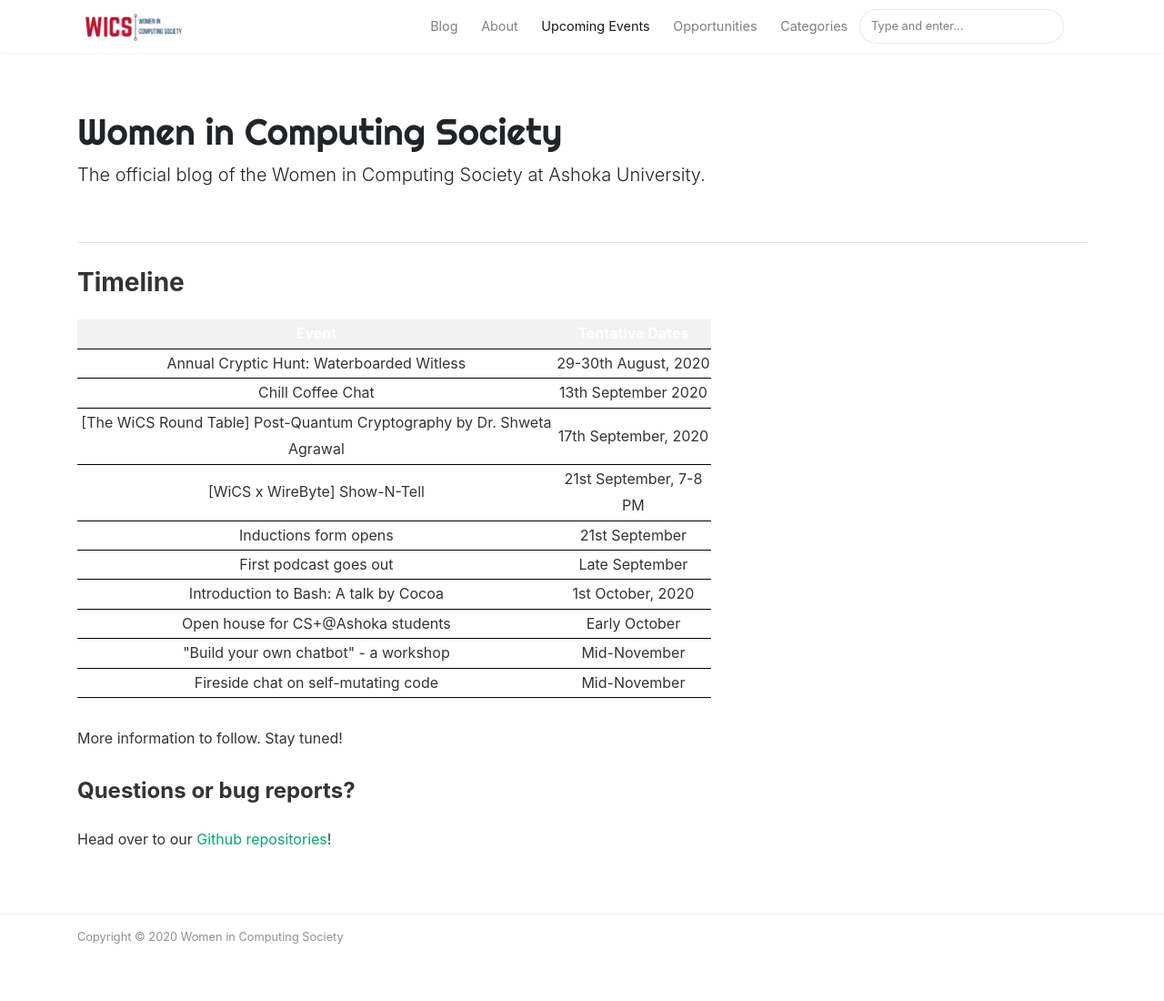
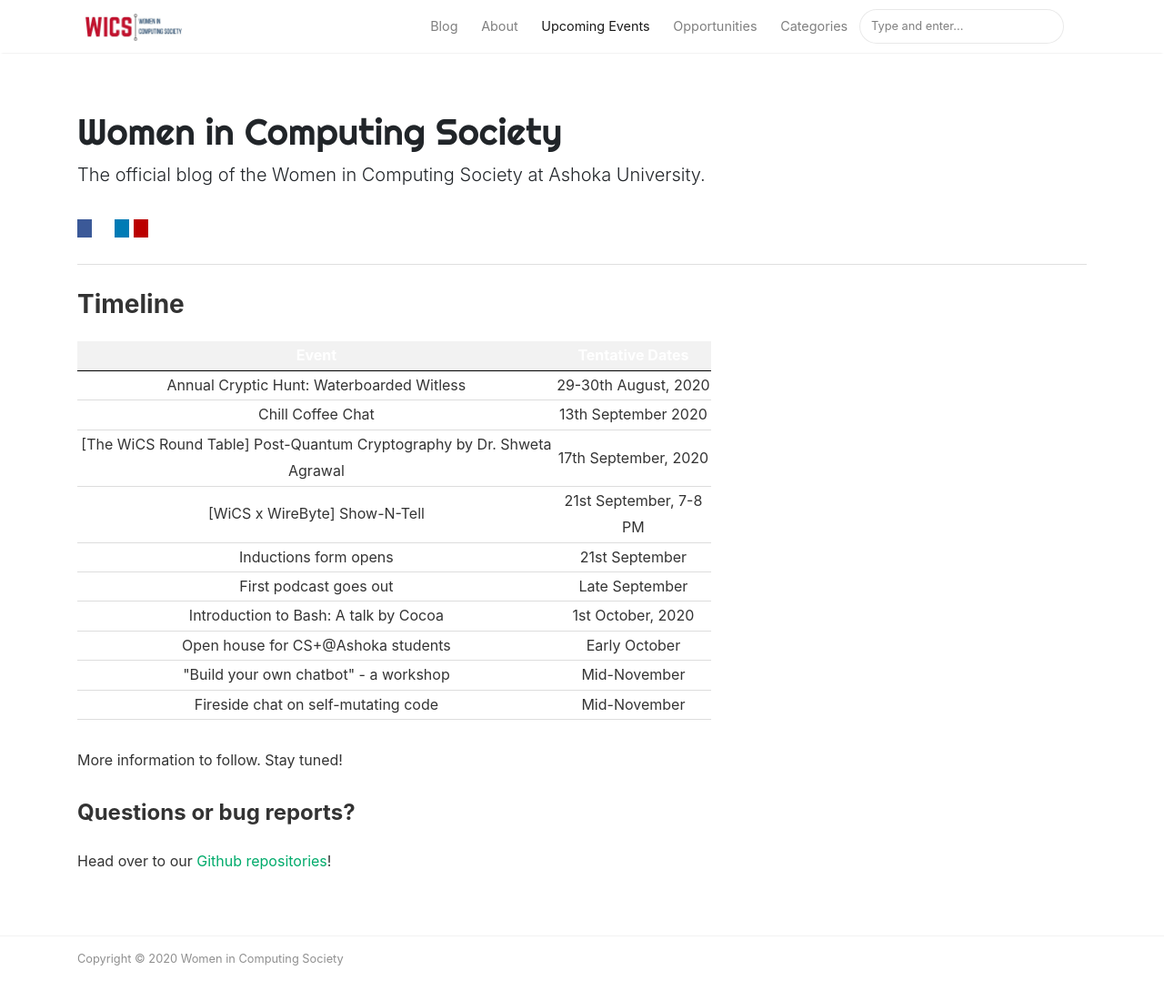
Before and after one commit to wics-ashoka/wics-ashoka.github.io, a Jekyll site: the page built from _pages/upcomingevents.md, in a window 1280 px wide and 1137 px high. Shown: the top 1100 px of the window at 91% size. Built offline with Jekyll 4.4.1, drawn with Linux system fonts in a browser that asks for light colours; nearby versions of some CDN libraries.

Commit message:
add contact

```diff
--- a/_layouts/default.html
+++ b/_layouts/default.html
@@ -33,9 +33,6 @@
 ga('send', 'pageview');
 </script>
 {% endif %}
-<div align="text-center">
-    {% include contact.html %}
-</div>
 {% capture layout %}{% if page.layout %}layout-{{ page.layout }}{% endif %}{% endcapture %}
 <body class="{{layout}}">
 	<!-- defer loading of font and font awesome -->
@@ -45,6 +42,9 @@
 		<link rel="stylesheet" href="https://use.fontawesome.com/releases/v5.0.13/css/all.css" integrity="sha384-DNOHZ68U8hZfKXOrtjWvjxusGo9WQnrNx2sqG0tfsghAvtVlRW3tvkXWZh58N9jp" crossorigin="anonymous">
 	</noscript>
 
+</div>
+<div align="text-center">
+    {% include contact.html %}
 </div>
 <!-- Begin Menu Navigation
 ================================================== -->
@@ -68,7 +68,7 @@
 
             <ul class="navbar-nav ml-auto">
 
-                {% if page.url == "/" %}
+                {% if page.url == "/blog/" %}
                 <li class="nav-item active">
                 {% else %}
                 <li class="nav-item">
--- a/_layouts/page.html
+++ b/_layouts/page.html
@@ -4,10 +4,12 @@
 
 
 <section>
+    <div align="text-center">
+    {% include contact.html %}
+    </div>
     <div class="section-title">
         <h2><span>{{ page.title }}</span></h2>
     </div>
-
     <div class="article-post">
     {{content}}
     </div>
```
Also changed, not shown: _pages/upcomingevents.md (+5 -2 lines).
